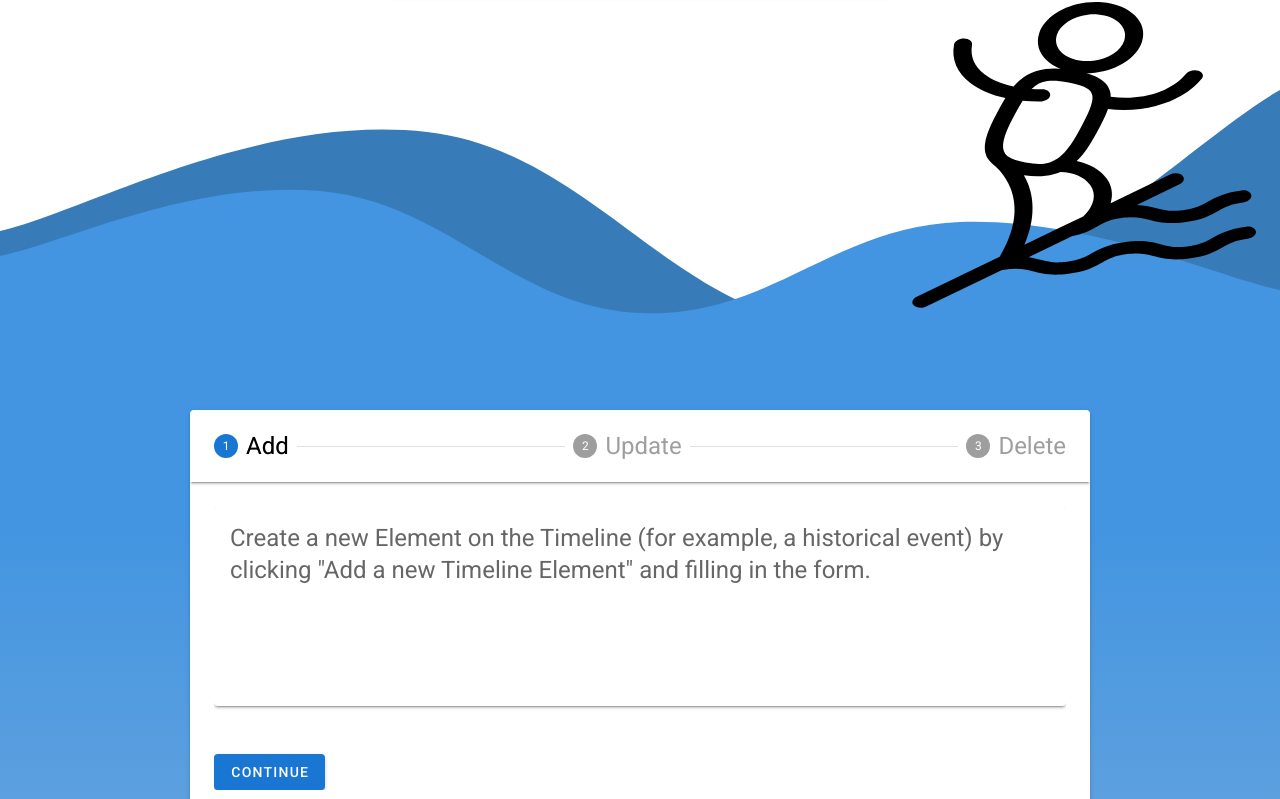
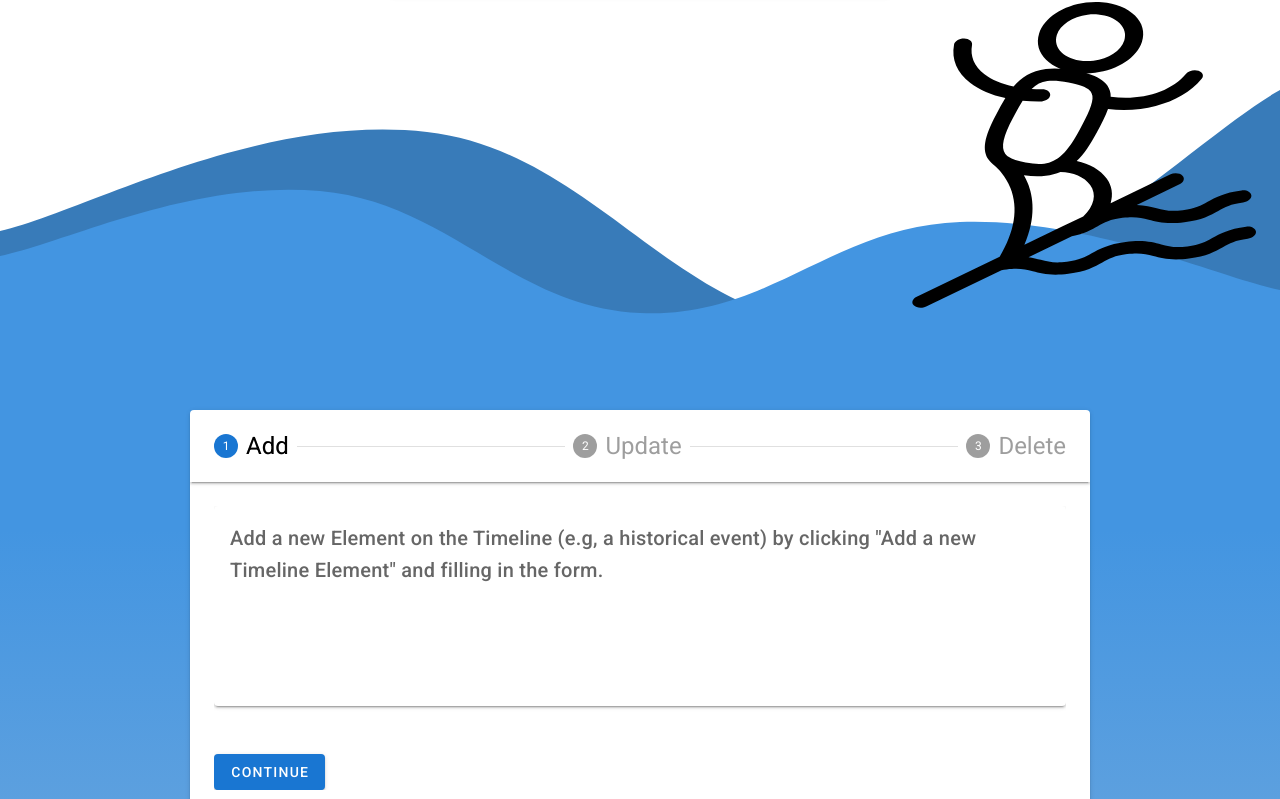
Before and after one commit to gaboarp2020/timeline-app, a Vue app: page / in a window 1280 px wide. Shown: the part 390-1189 px from the top of the page. Built offline with nearby package versions, Linux system fonts and the light colour scheme.

Commit message:
Update card text in the step 1 from TheStepper

```diff
--- a/src/components/TheStepper.vue
+++ b/src/components/TheStepper.vue
@@ -19,9 +19,9 @@
     <v-stepper-items>
       <v-stepper-content step="1">
         <v-card class="mb-12" height="200px">
-          <v-card-text class="text-h5"
-            >Create a new Element on the Timeline (for example, a historical event)
-            by clicking "Add a new Timeline Element" and filling in the
+          <v-card-text class="text-h6"
+            >Add a new Element on the Timeline (e.g, a historical event) by
+            clicking "Add a new Timeline Element" and filling in the
             form.</v-card-text
           >
         </v-card>
```
